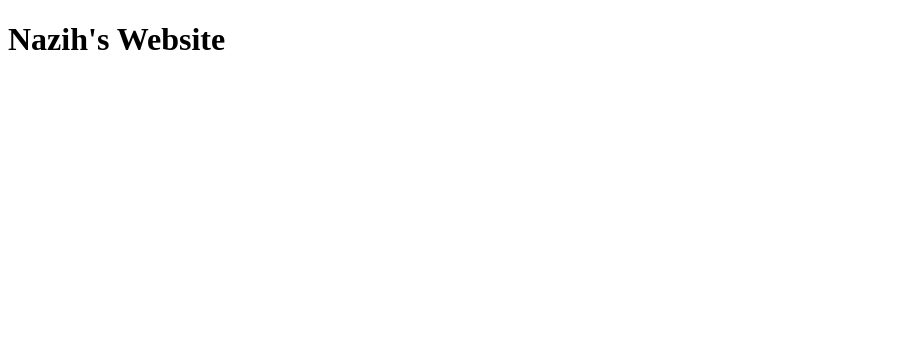
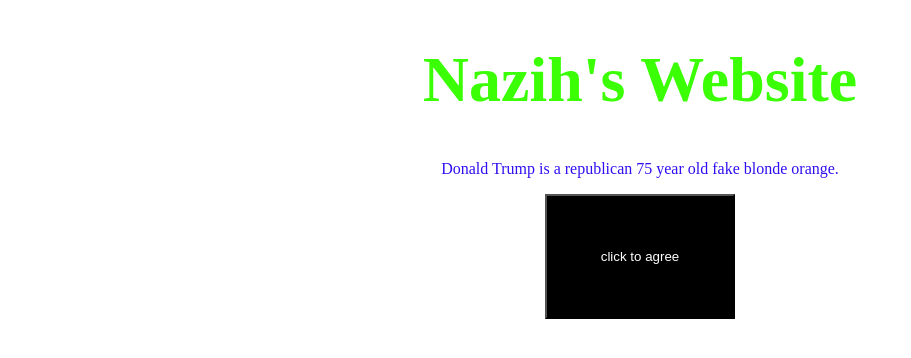
Before and after one commit to Nazih372/Nazih, a plain HTML site: page index.html in a window 1280 px wide. Shown: the whole page, without its empty margins (0-911 px from the left). Drawn offline with Linux system fonts and the light colour scheme.

Commit message:
now i am a 90s coder almost

```diff
--- a/index.html
+++ b/index.html
@@ -2,11 +2,16 @@
 <html>
 <head>
 	<title>Nazih's webpage</title>
-	<link rel="stylesheet" type="text/css" href="style.css">
+	<link rel="stylesheet" type="text/css" href="styles.css">
+
+	<script type="text/javascript" src="minecraft.js"></script>
+
 </head>
 <body>
 
-<h1>Nazih's Website</h1>
+ <h1>Nazih's Website</h1>
+<p>Donald Trump is a republican 75 year old fake blonde orange.</p>
+<div id="CantTrumpTheTrump"><button onclick="Shut_up()">click to agree</button></div>
 
 </body>
 </html>
--- /dev/null
+++ b/minecraft.js
@@ -0,0 +1,5 @@
+/*javascript page!!!!!;33333*/
+function Shut_up(){
+	alert("shut up");
+
+}
--- a/styles.css
+++ b/styles.css
@@ -1,9 +1,23 @@
-p{
-	color: yellow;
+h1{
+	color: #3AFF05;
 	font-size: 4em;
 	text-align: center;
 }
 
-h1{
+p{
+	text-align: center;
+	color: #2F0FF2;
+}
+
+button{
+
+      text-align: center;
+      background-color: black;
+      color: white;
+      padding: 4em;
+
+       }
+#CantTrumpTheTrump{
+
 	text-align: center;
 }
```
